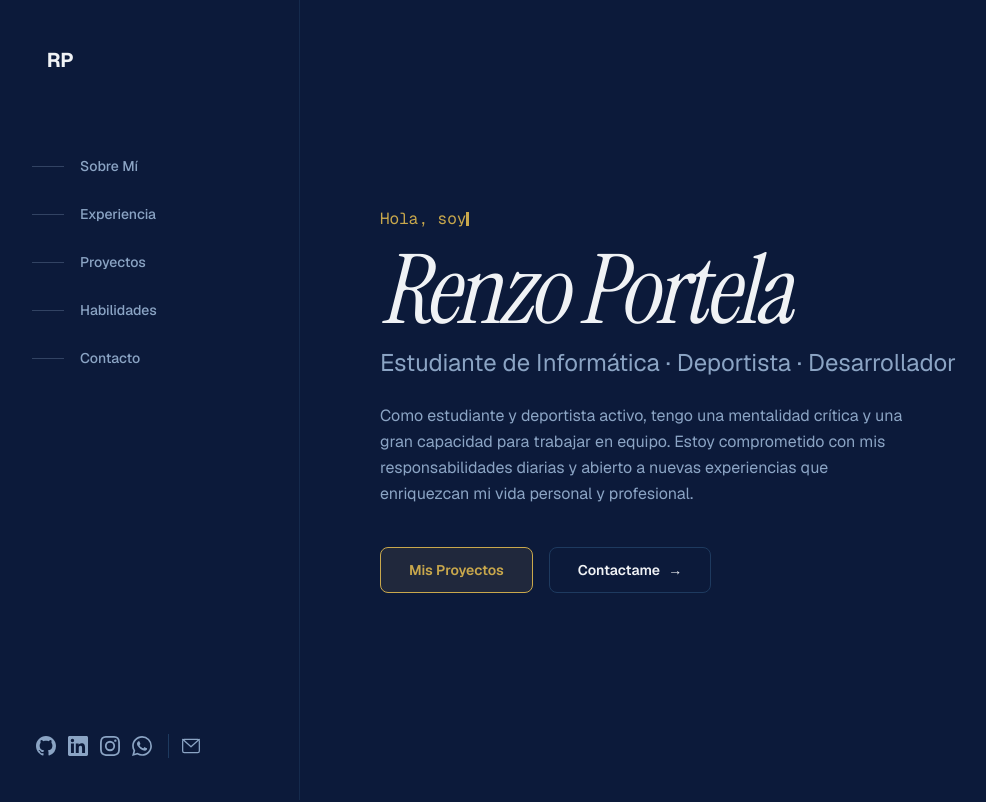
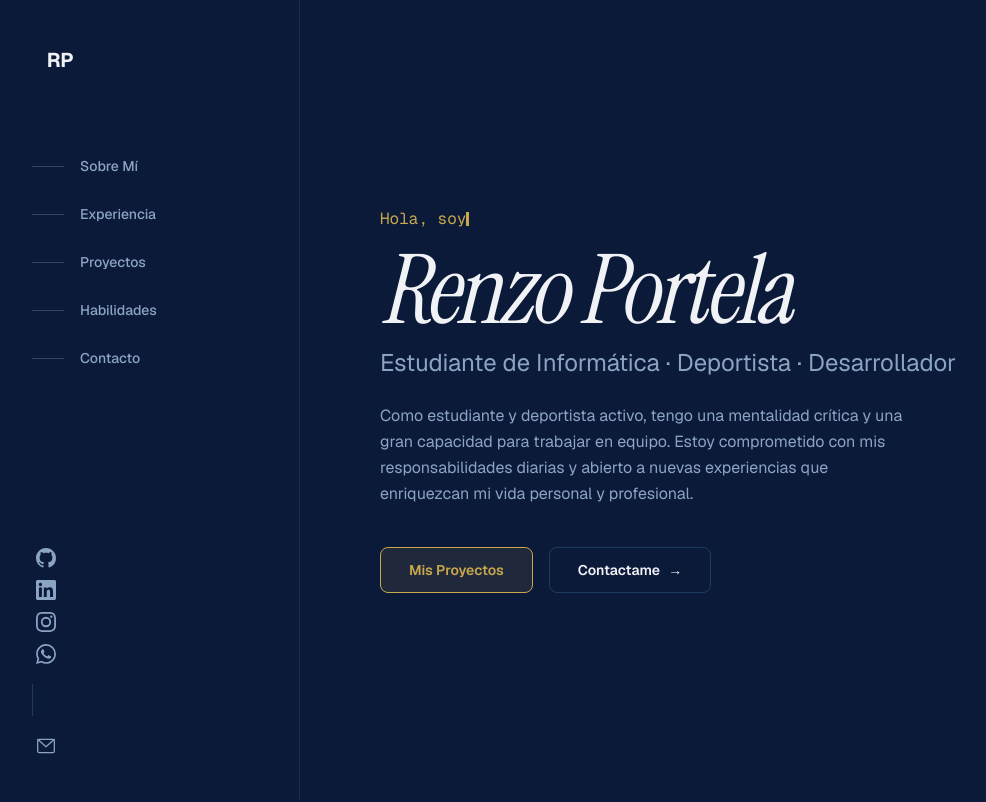
Before and after one commit to renzo23rc/portfolioRP, a Next.js app: page / in a window 1280 px wide. Shown: the top 802 px of the page, without its empty margins (0-986 px from the left). Built offline with nearby package versions, Linux system fonts and the light colour scheme.

Commit message:
fix: vertical social links with aligned mail icon

```diff
--- a/src/components/sidebar.tsx
+++ b/src/components/sidebar.tsx
@@ -63,14 +63,13 @@ export function Sidebar({ activeSection }: SidebarProps) {
       </nav>
 
       {/* Bottom section */}
-      <div className="mt-auto flex flex-col gap-4 px-8 pb-10">
-        <div className="flex items-center gap-3">
+      <div className="mt-auto flex flex-col items-start gap-4 px-8 pb-10">
         <SocialLinks variant="sidebar" />
-          <div className="h-6 w-px bg-border" />
+        <div className="h-8 w-px bg-border" />
         <a
           href="mailto:portelarenzo@gmail.com"
           aria-label="Enviar email"
-            className="text-muted-foreground transition-colors hover:text-primary"
+          className="p-1 text-muted-foreground transition-colors hover:text-primary"
         >
           <svg
             viewBox="0 0 24 24"
@@ -86,7 +85,6 @@ export function Sidebar({ activeSection }: SidebarProps) {
           </svg>
         </a>
       </div>
-      </div>
     </aside>
   );
 }
--- a/src/components/social-links.tsx
+++ b/src/components/social-links.tsx
@@ -47,7 +47,7 @@ export function SocialLinks({ variant = "sidebar", className }: SocialLinksProps
     <div
       className={cn(
         "flex gap-1",
-        variant === "sidebar" && "flex-row items-center",
+        variant === "sidebar" && "flex-col items-start",
         variant === "inline" && "flex-wrap items-center gap-3",
         className,
       )}
```
Lines whose indentation alone changed are shown as unchanged.
